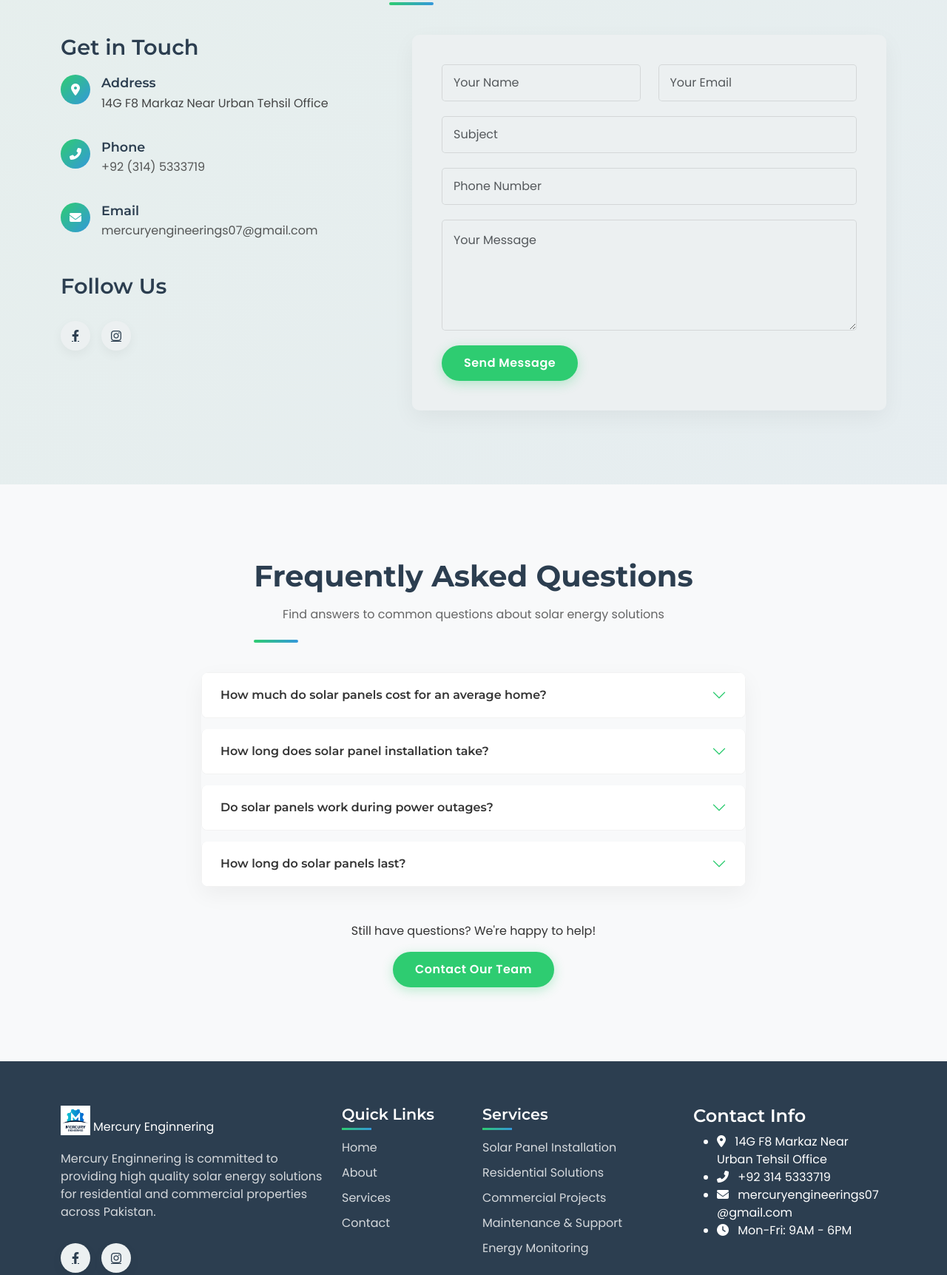
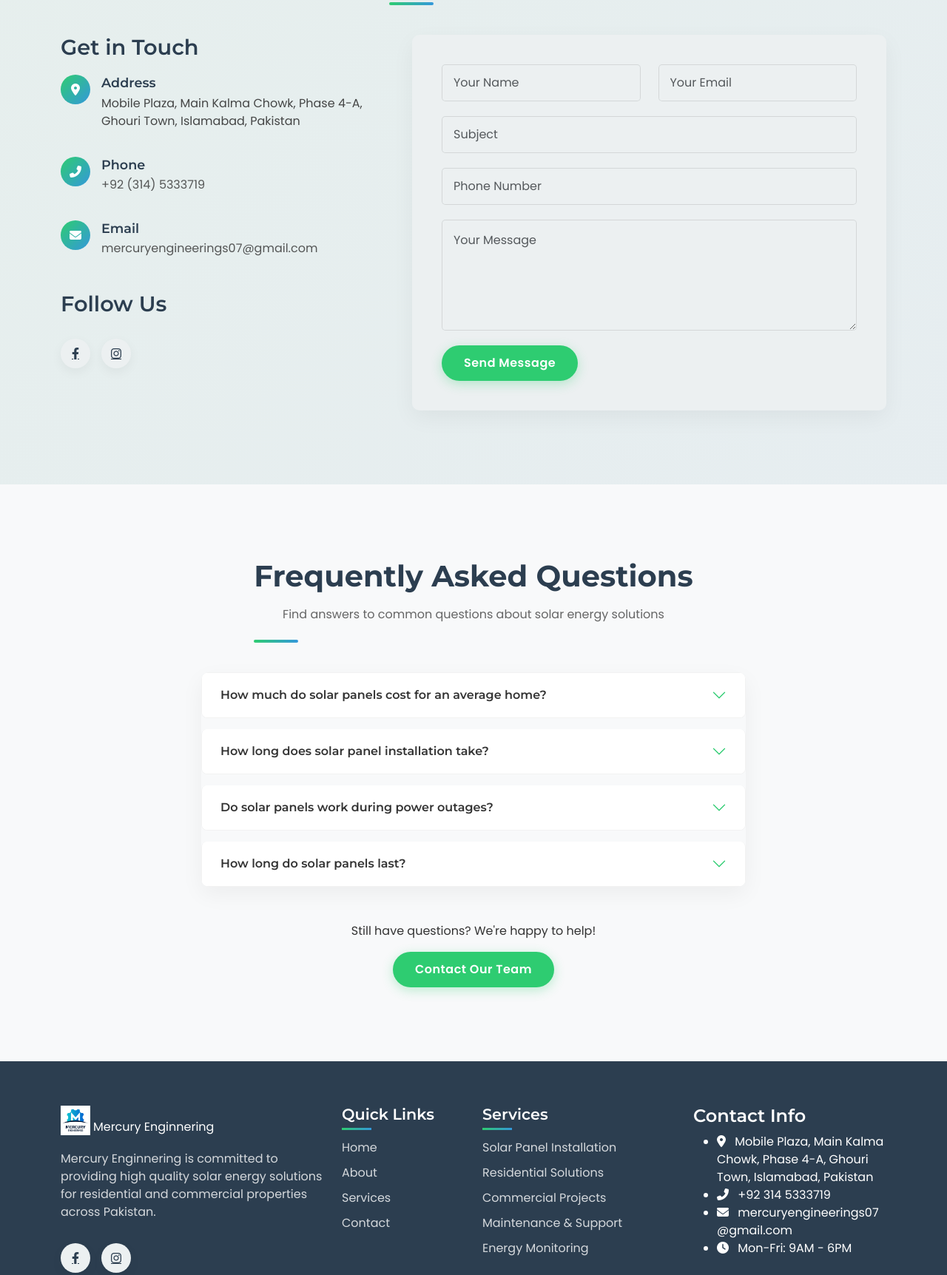
Before and after one commit to Abdullah-Khan08/Mercury-Engineering-, a plain HTML site: page index.html in a window 1280 px wide. Shown: the part 2741-4465 px from the top of the page at 74% size. Drawn offline with nearby package versions, Linux system fonts and the light colour scheme.

Commit message:
Address modification

```diff
--- a/index.html
+++ b/index.html
@@ -1199,7 +1199,7 @@
                                 </div>
                                 <div class="contact-text">
                                     <h5>Address</h5>
-                                    <p>14G F8 Markaz Near Urban Tehsil Office</p>
+                                    <p>Mobile Plaza, Main Kalma Chowk, Phase 4-A, Ghouri Town, Islamabad, Pakistan</p>
                                 </div>
                             </div>
                             <div class="contact-item">
@@ -1421,7 +1421,7 @@
                     <div class="footer-contact">
                         <h4>Contact Info</h4>
                         <ul>
-                            <li><i class="fas fa-map-marker-alt me-2"></i> 14G F8 Markaz Near Urban Tehsil Office
+                            <li><i class="fas fa-map-marker-alt me-2"></i> Mobile Plaza, Main Kalma Chowk, Phase 4-A, Ghouri Town, Islamabad, Pakistan
                             </li>
                             <li><i class="fas fa-phone-alt me-2"></i> +92 314 5333719</li>
                             <li><i class="fas fa-envelope me-2"> </i> mercuryengineerings07
```
